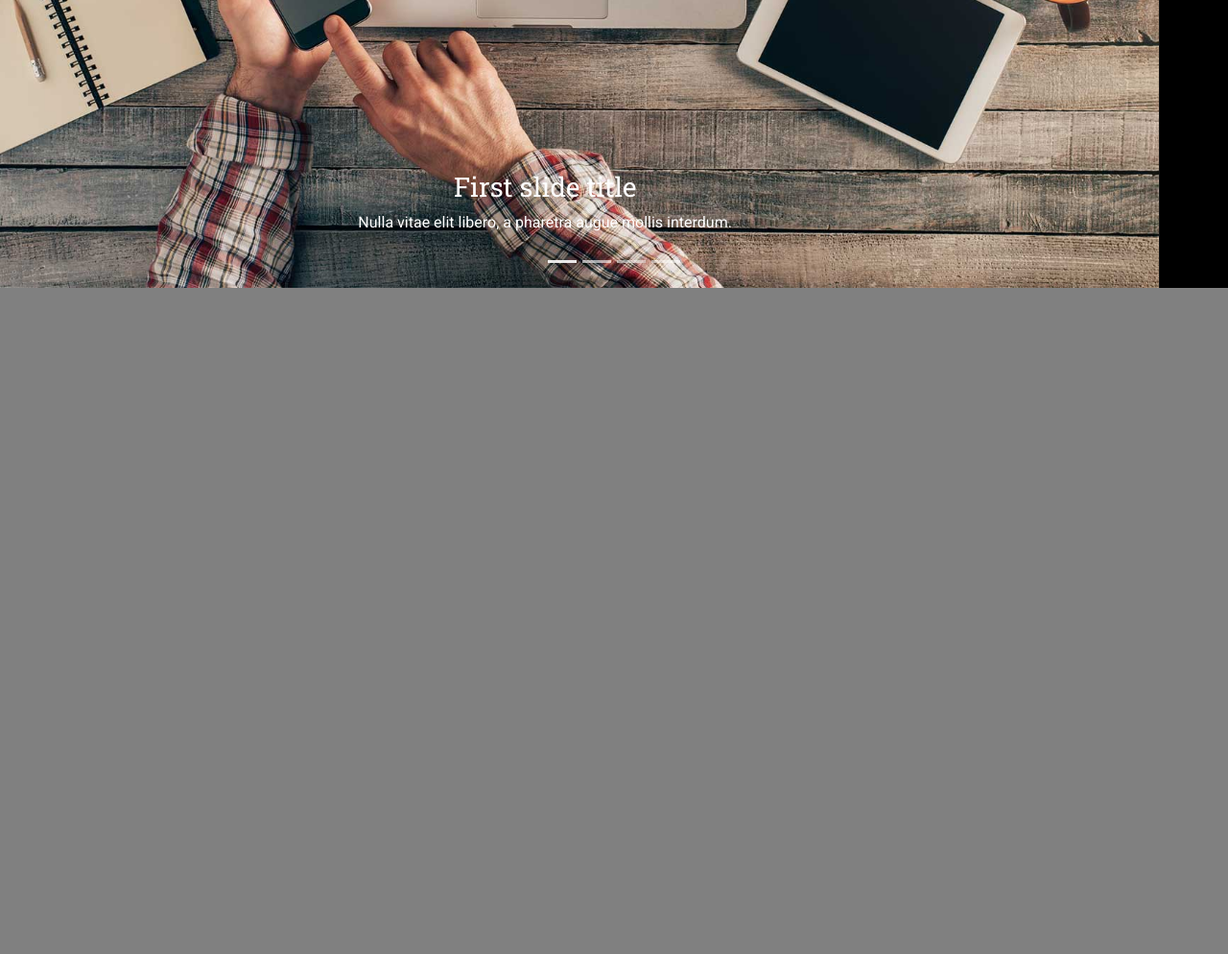
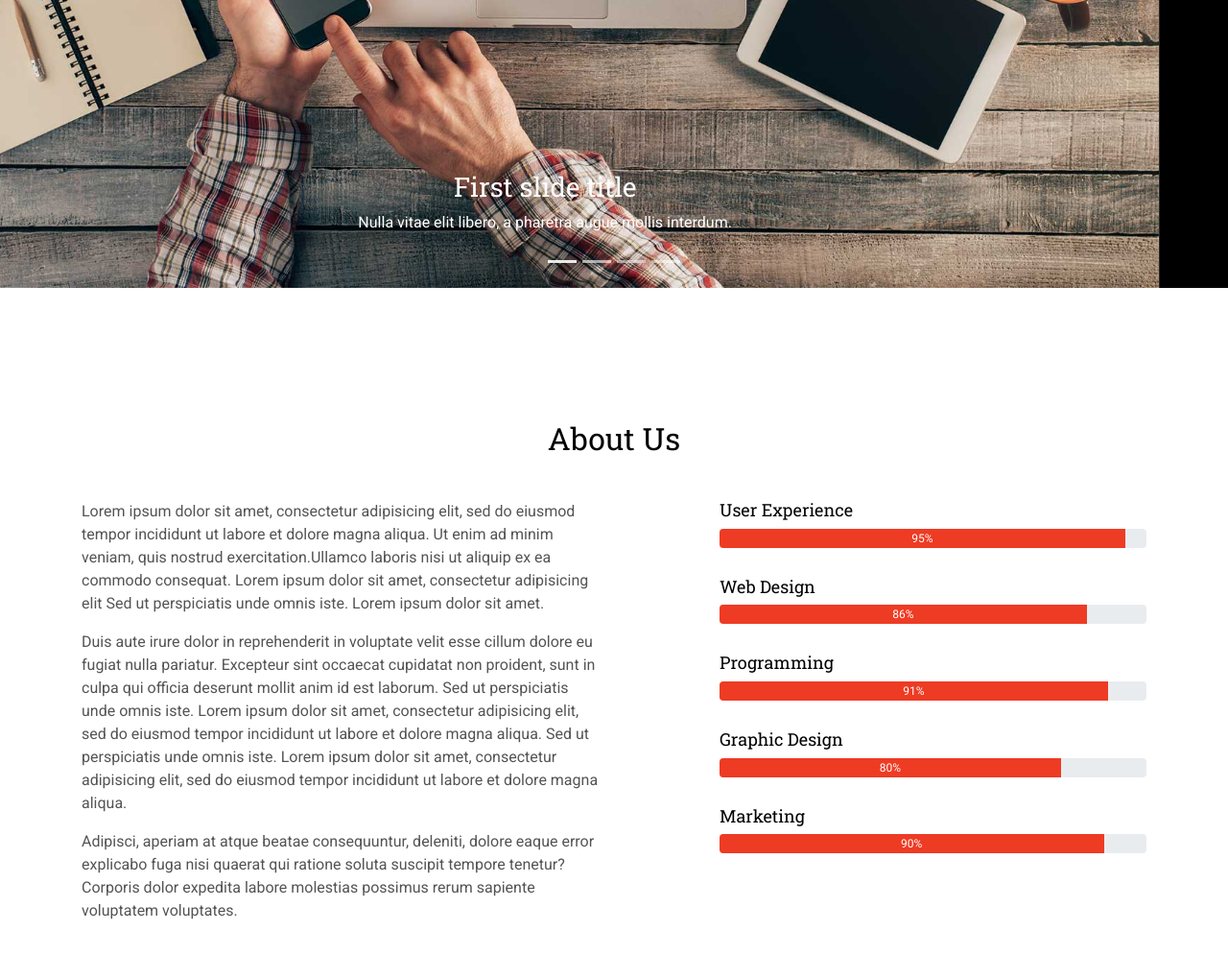
Before and after one commit to ItsMari0/landing-page-init-project, a plain HTML site: page index.html in a window 1280 px wide. Shown: the part 500-1494 px from the top of the page at 96% size. Before the commit the page ends 800 px from the top, so only its background shows below. Drawn offline with Linux system fonts and the light colour scheme.

Commit message:
сделана секция #about us

```diff
--- a/assets/scss/_common.scss
+++ b/assets/scss/_common.scss
@@ -4,7 +4,7 @@ html {
 
 body {
     font-family: $font-main;
-    background-color: #808080;
+    color: #545454;
 }
 
 section {
@@ -14,6 +14,12 @@ section {
 h1,
 h2,
 h3,
-h4 {
+h4,
+h5 {
     font-family: $font-header;
+    color: $color-black;
 }
+
+h5 {
+    font-size: 1.125rem;
+}
--- a/assets/scss/_header.scss
+++ b/assets/scss/_header.scss
@@ -51,3 +51,8 @@
 .navbar-expand-lg .navbar-nav .nav-link:hover {
     color: $color-white;
 }
+
+.header-navbar--scrolled {
+    background-color: #010101d9;
+    padding: 0;
+}
--- a/assets/scss/_variables.scss
+++ b/assets/scss/_variables.scss
@@ -10,3 +10,4 @@ $md: 768px;
 $sm: 576px;
 $gap: 15px;
 $color-white: #fefefe;
+$color-black: #010101;
--- a/assets/scss/sections/_about.scss
+++ b/assets/scss/sections/_about.scss
@@ -0,0 +1,34 @@
+.about {
+    display: flex;
+    flex-wrap: wrap;
+    align-content: center;
+    min-height: 100vh;
+    &__title {
+        text-align: center;
+        @media (min-width: $lg) {
+            margin: 0 0 45px;
+        }
+    }
+    &__item {
+        margin-bottom: calc($gap * 2);
+        &-skill {
+            font-weight: 500;
+            line-height: 1.2;
+            margin-bottom: .5rem;
+        }
+    }
+    @media (min-width: $lg) {
+        padding-top: calc($gap * 7);
+        padding-bottom: calc(($gap * 6));
+    }
+}
+
+.progress {
+    @media (min-width: $lg) {
+        height: 20px;
+    }
+}
+
+.bg-danger {
+    background-color: #ee3b24 !important;
+}
--- a/index.html
+++ b/index.html
@@ -21,7 +21,7 @@
 
 <body>
     <header class="header">
-        <nav class="header-navbar navbar navbar-expand-lg fixed-top navbar-dark">
+        <nav class="header-navbar navbar navbar-expand-lg fixed-top navbar-dark header-navbar--scrolled">
             <div class="container">
                 <a href="#" class="navbar-brand">BRAND NAME</a>
                 <!--Button adaptiv-->
@@ -90,6 +90,61 @@
 
     </section>
 
+    <section class="about">
+        <div class="container">
+            <div class="row">
+                <div class="col">
+                    <h2 class="about__title">About Us</h2>
+                </div>
+            </div>
+            <div class="row">
+                <div class="col-lg-6">
+                    <p>Lorem ipsum dolor sit amet, consectetur adipisicing elit, sed do eiusmod tempor incididunt ut labore et dolore magna aliqua. Ut enim ad minim veniam, quis nostrud exercitation.Ullamco laboris nisi ut aliquip ex ea commodo consequat.
+                        Lorem ipsum dolor sit amet, consectetur adipisicing elit Sed ut perspiciatis unde omnis iste. Lorem ipsum dolor sit amet.</p>
+                    <p>Duis aute irure dolor in reprehenderit in voluptate velit esse cillum dolore eu fugiat nulla pariatur. Excepteur sint occaecat cupidatat non proident, sunt in culpa qui officia deserunt mollit anim id est laborum. Sed ut perspiciatis
+                        unde omnis iste. Lorem ipsum dolor sit amet, consectetur adipisicing elit, sed do eiusmod tempor incididunt ut labore et dolore magna aliqua. Sed ut perspiciatis unde omnis iste. Lorem ipsum dolor sit amet, consectetur adipisicing
+                        elit, sed do eiusmod tempor incididunt ut labore et dolore magna aliqua.</p>
+                    <p>Adipisci, aperiam at atque beatae consequuntur, deleniti, dolore eaque error explicabo fuga nisi quaerat qui ratione soluta suscipit tempore tenetur? Corporis dolor expedita labore molestias possimus rerum sapiente voluptatem voluptates.</p>
+                </div>
+                <div class="col-lg-5 mt-lg-0 mt-5 ml-lg-auto  ">
+                    <div class="about__item">
+                        <h5>User Experience</h5>
+                        <div class="progress">
+                            <div class="progress-bar bg-danger" role="progressbar" style="width: 95%;" aria-valuenow="95" aria-valuemin="0" aria-valuemax="100"> 95% </div>
+                        </div>
+                    </div>
+
+                    <div class="about__item">
+                        <h5>Web Design</h5>
+                        <div class="progress">
+                            <div class="progress-bar bg-danger" role="progressbar" style="width: 86%;" aria-valuenow="86" aria-valuemin="0" aria-valuemax="100"> 86% </div>
+                        </div>
+                    </div>
+
+                    <div class="about__item">
+                        <h5>Programming</h5>
+                        <div class="progress">
+                            <div class="progress-bar bg-danger" role="progressbar" style="width: 91%;" aria-valuenow="91" aria-valuemin="0" aria-valuemax="100"> 91% </div>
+                        </div>
+                    </div>
+
+                    <div class="about__item">
+                        <h5>Graphic Design</h5>
+                        <div class="progress">
+                            <div class="progress-bar bg-danger" role="progressbar" style="width: 80%;" aria-valuenow="80" aria-valuemin="0" aria-valuemax="100"> 80% </div>
+                        </div>
+                    </div>
+
+                    <div class="about__item">
+                        <h5>Marketing</h5>
+                        <div class="progress">
+                            <div class="progress-bar bg-danger" role="progressbar" style="width: 90%;" aria-valuenow="90" aria-valuemin="0" aria-valuemax="100"> 90% </div>
+                        </div>
+                    </div>
+                </div>
+            </div>
+        </div>
+    </section>
     <!--<main></main>
   <footer></footer>-->
 
```
Also changed, not shown: assets/css/style.css.
